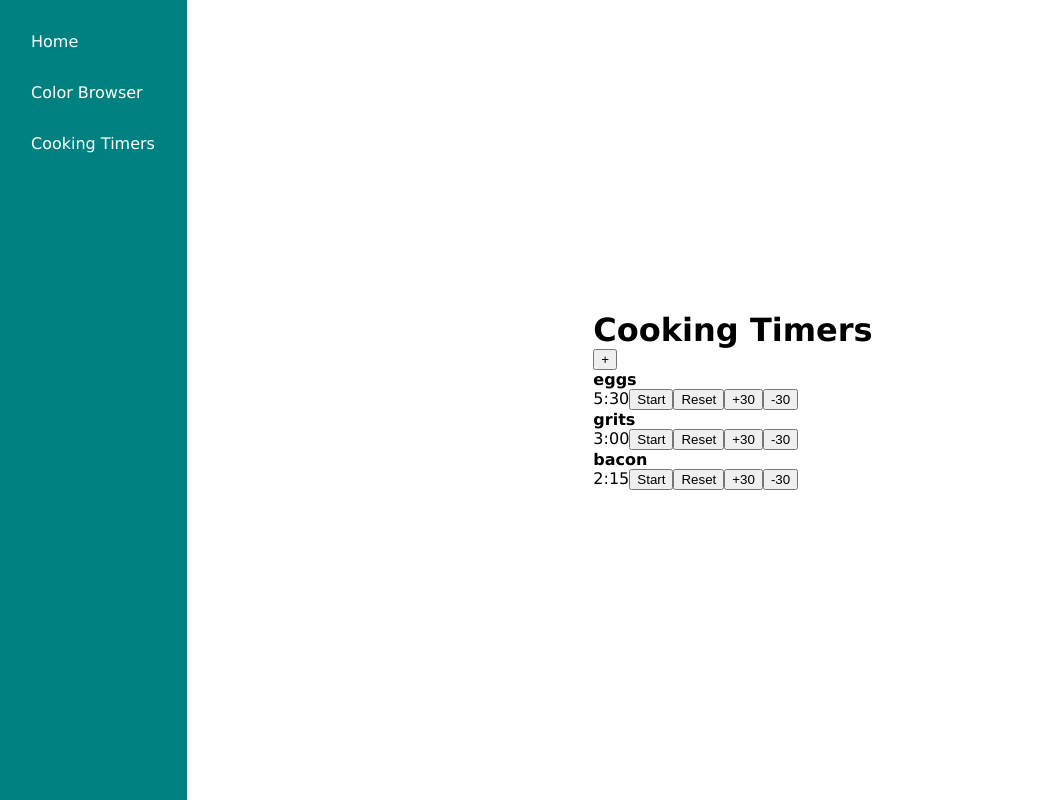
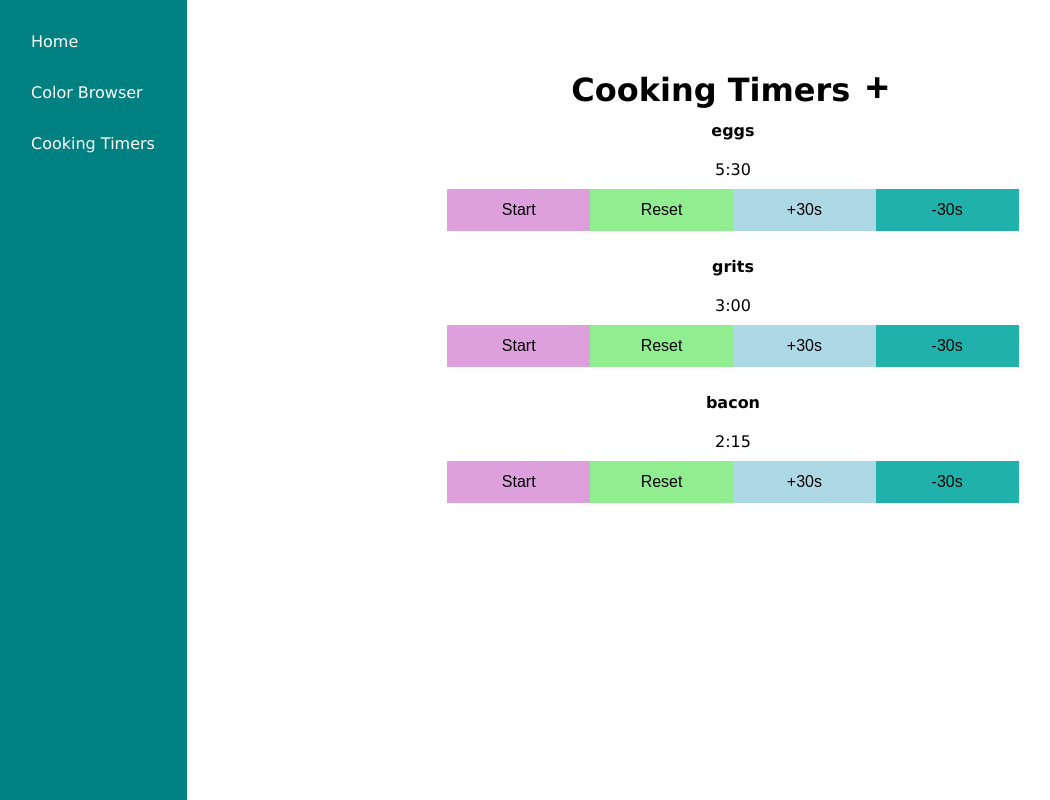
Before and after one commit to Pumala/react-playground, a React (Create React App) app: page /cooking-timers in a window 1280 px wide. Shown: the whole page, without its empty margins (1-1051 px from the left). Built offline with nearby package versions, Linux system fonts and the light colour scheme.

Commit message:
add styling for cooking timers

```diff
--- a/src/components/ColorBrowserApp/ColorBrowser/ColorBrowser.scss
+++ b/src/components/ColorBrowserApp/ColorBrowser/ColorBrowser.scss
@@ -8,14 +8,8 @@
         // grid-column-start: 1;
         text-align: center;
         width: 100%;
-        h1 {
+       > h1 {
             padding: 2rem 0;
         }
     }
 }
-
-@media screen and (min-width: 760px) {
-    h1 {
-        font-size: 32px;
-    }
-}
--- a/src/components/CookingTimersApp/CookingTimers/CookingTimers.js
+++ b/src/components/CookingTimersApp/CookingTimers/CookingTimers.js
@@ -206,13 +206,13 @@ const CookingTimersPage = () => {
 
     return (
         <div className="cooking-timers-app">
-            <div>
+            <div className="content">
                 <h1>{title}</h1>
-                <span>
-                    <button
-                        onClick={() => addTimer()}
-                    >+</button>
-                </span>
+                <button
+                    onClick={() => addTimer()}
+                >
+                <span>+</span>
+                </button>
                 <Timers
                 timers={timers}
                 startTimer={startTimer}
--- a/src/components/CookingTimersApp/CookingTimers/CookingTimers.scss
+++ b/src/components/CookingTimersApp/CookingTimers/CookingTimers.scss
@@ -1,5 +1,45 @@
 @import '../../../styles/styles.scss';
 
 .cooking-timers-app {
-    @extend %center-content;
+    // @extend %center-content;
+    display: grid;
+    height: 100vh;
+    // justify-items: center;
+    > .content {
+        overflow: scroll;
+        padding-top: 4rem;
+        // width: 100%;
+        text-align: center;
+        margin: 10px;
+        > h1 {
+            display: inline-block;
+        }
+        > button {
+            outline: none;
+            border: none;
+            padding-left: 15px;
+            background-color: transparent;
+            > span {
+                font-size: 32px;
+                font-weight: bold;
+                cursor: pointer;
+            }
+        }
+    }
 }
+
+@media screen and (min-width: 760px) {
+    .cooking-timers-app {
+        > .content {
+            width: 571.31px;
+            margin: 0 auto;
+            > h1 {
+            }
+            > button {
+                > span {
+                    font-size: 40px;
+                }
+            }
+        }
+    }
+}
--- a/src/components/CookingTimersApp/Timer/Timer.js
+++ b/src/components/CookingTimersApp/Timer/Timer.js
@@ -1,5 +1,5 @@
 import React, { useState } from 'react';
-import './Timer.css';
+import './Timer.scss';
 
 const Timer = ({ timer, startTimer, pauseTimer, resetTimer, increaseTime, decreaseTime, updateTimerName }) => {
 
@@ -58,44 +58,60 @@ const Timer = ({ timer, startTimer, pauseTimer, resetTimer, increaseTime, decrea
     }
 
     return (
-        <div>
+        <div
+            className="timer-group"
+        >
             <div>
                 {
                     !timerName.editNameMode &&
                     <h4
+                        className="timer-name"
                         onClick={(e) => editNameMode(e)}
                     >{name}</h4>
                 }
                 {
                     timerName.editNameMode &&
                     <input
+                        className="timer-name-edit"
                         value={timerName.updatedName}
                         onChange={(e) => editNameChangeHandler(e)}
                         onKeyUp={(e) => submitNameChange(e)}
+                        maxlength="17"
                     type="text" />
                 }
+                <span
+                    className="timer-clock"
+                >{min}:{sec < 10 ? 0 : ''}{sec}</span>
             </div>
-            <span>{min}:{sec < 10 ? 0 : ''}{sec}</span>
+            <div
+                className="buttons-timer-group"
+            >
             {
                 mode === 'paused' && <button
+                    className="button-timer-adj start"
                     onClick={() => startTimer(timer) }
                 >Start</button>
             }
             {
                 mode === 'started' && <button
+                    className="button-timer-adj pause"
                     onClick={() => pauseTimer(timer) }
                 >Pause</button>
             }
             <button
+                className="button-timer-adj reset"
                 onClick={() => resetTimer(timer)}
             >Reset</button>
             <button
+                className="button-timer-adj increase"
                 onClick={() => increaseTime(id)}
-            >+30</button>
+            >+30s</button>
             <button
+                className="button-timer-adj decrease"
                 onClick={() => decreaseTime(id)}
                 disabled={mode === 'reset'}
-            >-30</button>
+            >-30s</button>
+            </div>
         </div>
     )
 
--- /dev/null
+++ b/src/components/CookingTimersApp/Timer/Timer.scss
@@ -0,0 +1,49 @@
+.timer-group {
+    margin-bottom: 1rem;
+
+    .timer-name {
+        font-size: 16px;
+        padding: 10px 0;
+    }
+    .timer-name-edit {
+        box-sizing: border-box;
+        outline: none;
+        padding: 8px;
+        width: 100%;
+        font-size: 16px;
+    }
+    .timer-clock {
+        font-size: 16px;
+        display: block;
+        padding: 10px 0;
+    }
+    .buttons-timer-group {
+        .button-timer-adj {
+            outline: none;
+            border: none;
+            padding: 12px 0;
+            border-radius: 0;
+            font-size: 16px;
+            width: 25%;
+            &.start {
+                background: plum;
+            }
+
+            &.pause {
+                background: lightsalmon;
+            }
+
+            &.reset {
+                background: lightgreen;
+            }
+
+            &.increase {
+                background: lightblue;
+            }
+
+            &.decrease {
+                background: lightseagreen;
+            }
+        }
+    }
+}
--- a/src/styles/base/_base.scss
+++ b/src/styles/base/_base.scss
@@ -18,3 +18,11 @@ ul {
 p {
     margin: 0;
 }
+
+
+
+@media screen and (min-width: 760px) {
+    h1 {
+        font-size: 32px;
+    }
+}
```
Also changed, not shown: src/components/CookingTimersApp/Timer/Timer.css (deleted).
